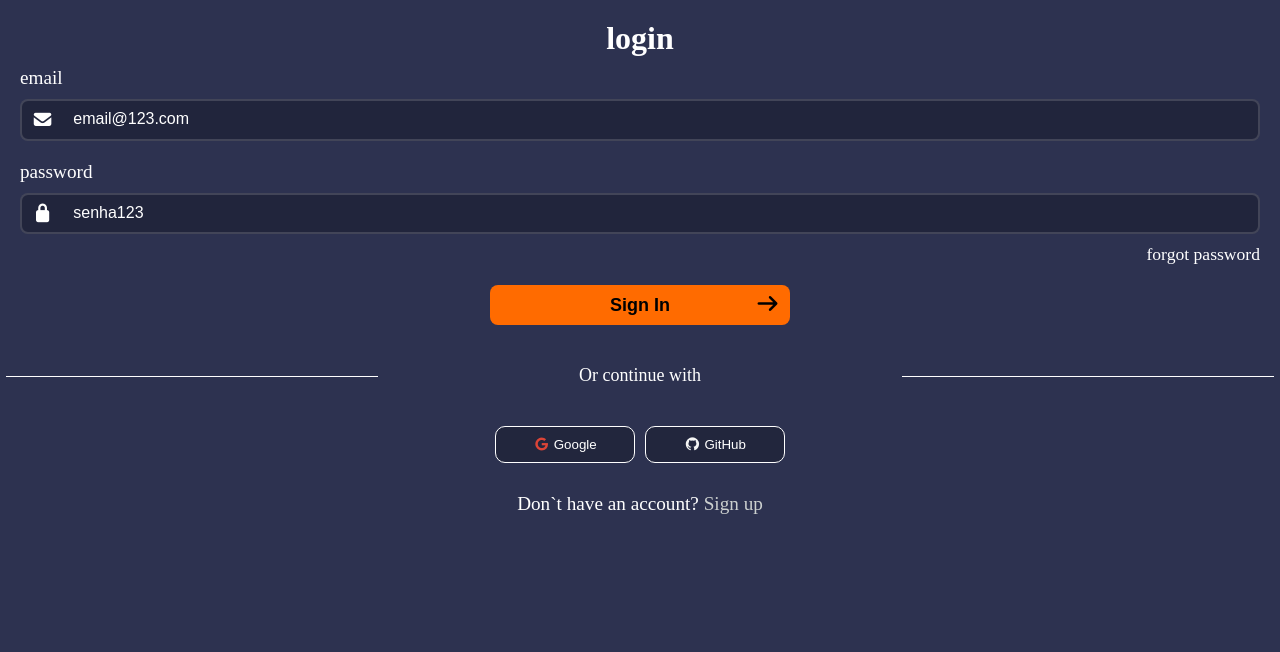
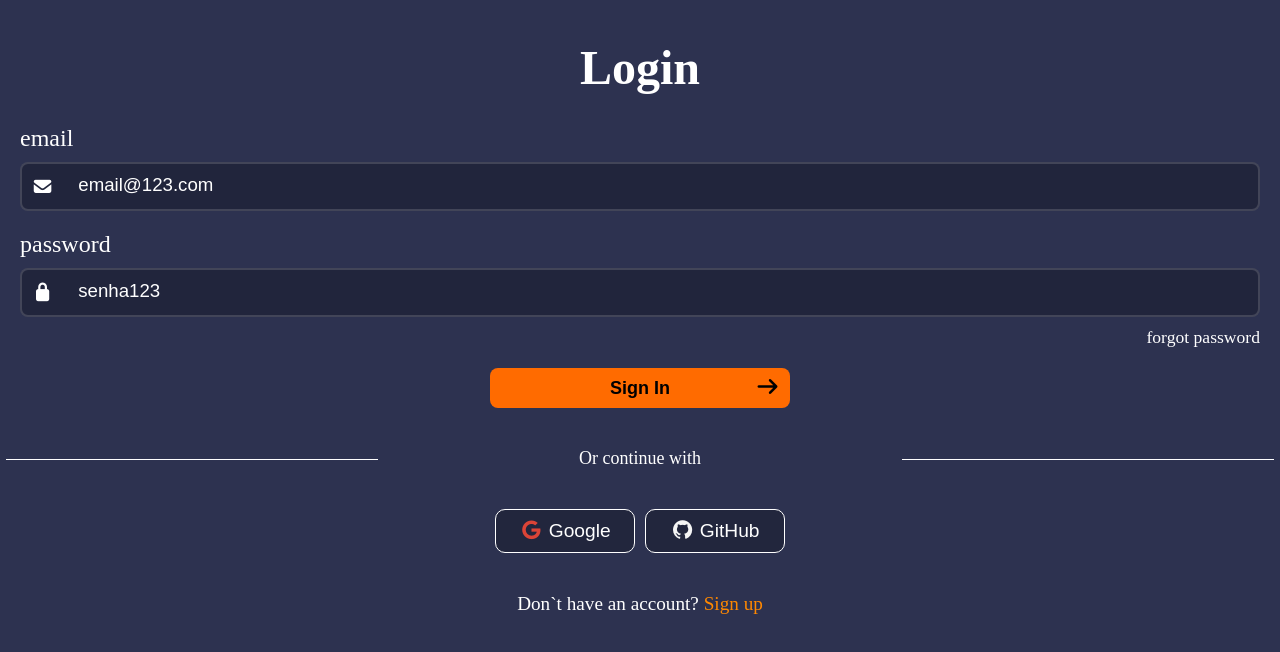
Before and after one commit to danielcalmeida2005-cmyk/Clima-da-Cidade, a website: page public/index.html in a window 1280 px wide. Drawn offline with Linux system fonts and the light colour scheme.

Commit message:
style: aprimora elementos visuais da tela de login

```diff
--- a/public/index.html
+++ b/public/index.html
@@ -14,7 +14,7 @@
 <body>
     <main>
         <section class="login">
-            <h1>login</h1>
+            <h1>Login</h1>
 
             <form action="">
                 <div class="campoInput">
--- a/public/style.css
+++ b/public/style.css
@@ -53,12 +53,14 @@ section{
 section h1{
     text-align: center;
     margin-bottom: 10px;
-    font-size:2rem;
+    font-size:3rem;
+    margin-top: 20px;
 }
 
 
 
 form{
+    margin-top: 20px;
     display: flex;
     flex-direction: column;
     gap: 20px;
@@ -66,7 +68,7 @@ form{
 
 label{
     color: var(--text);
-    font-size: 1.2rem;
+    font-size: 1.5rem;
 }
 
 .campoInput{
@@ -105,13 +107,13 @@ input{
         outline: none;
         height: auto;
         width: 100%;
-
+        padding: 5px;
 }
 
 
 input::placeholder{
     color: #fff;
-    font-size: 1.2em;
+    font-size: 1.4em;
 }
 
 .campoInput a{
@@ -203,6 +205,7 @@ right: -14px;
     border-radius: 10px;
     width: 140px;
     transition:  .8s;
+    font-size: 1.2em;
 }
 .altenative button:hover{
     transform: scale(1.07);
@@ -217,12 +220,12 @@ right: -14px;
 }
 
 .create{
-    margin-top:30px;
+    margin-top:40px;
     text-align: center;
     font-size: 1.2em;
 }
 
 .create a{
     text-decoration: none;
-    color:#ccd0cf ;
+    color:rgb(255, 136, 0) ;
 }
```
